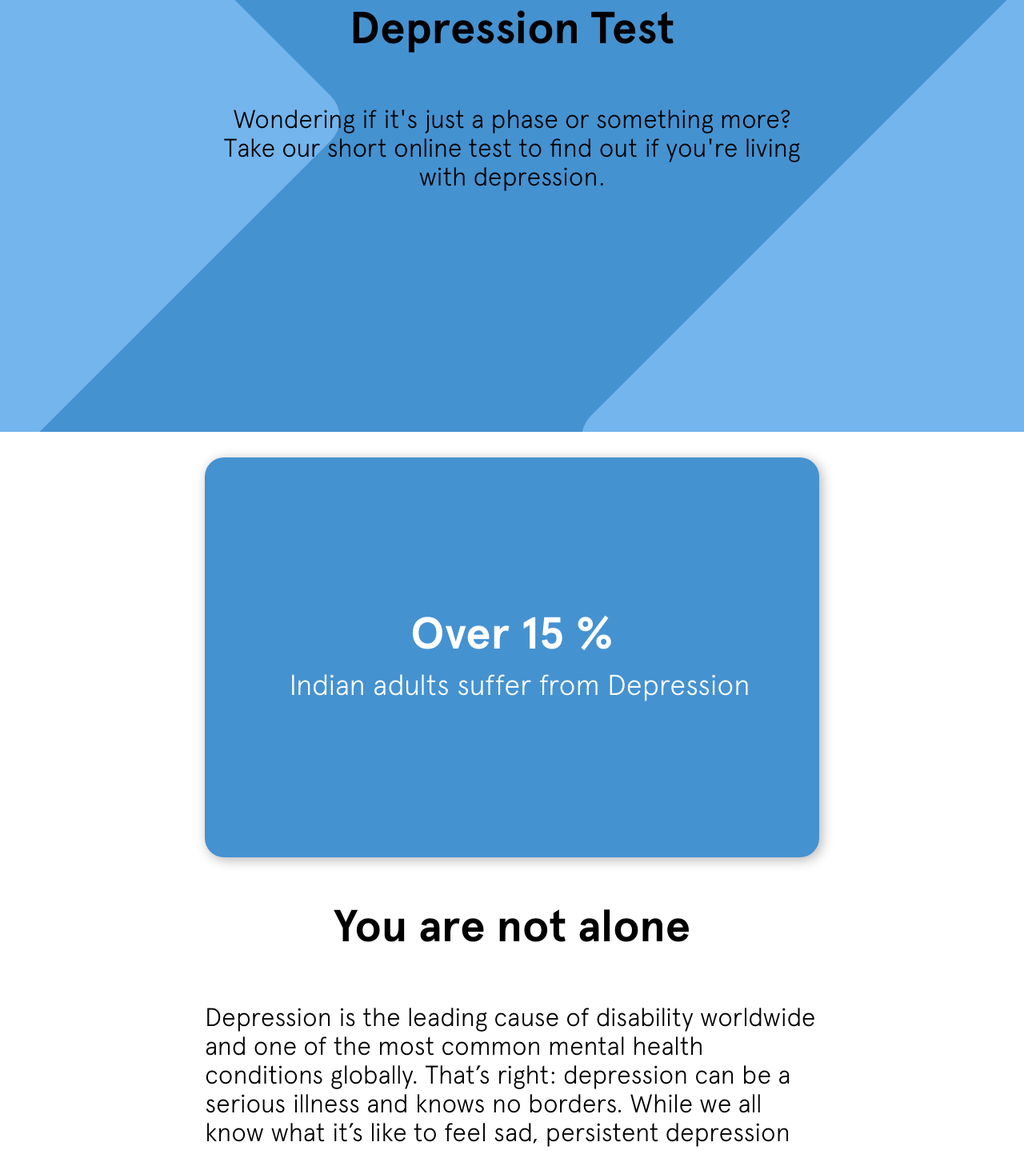
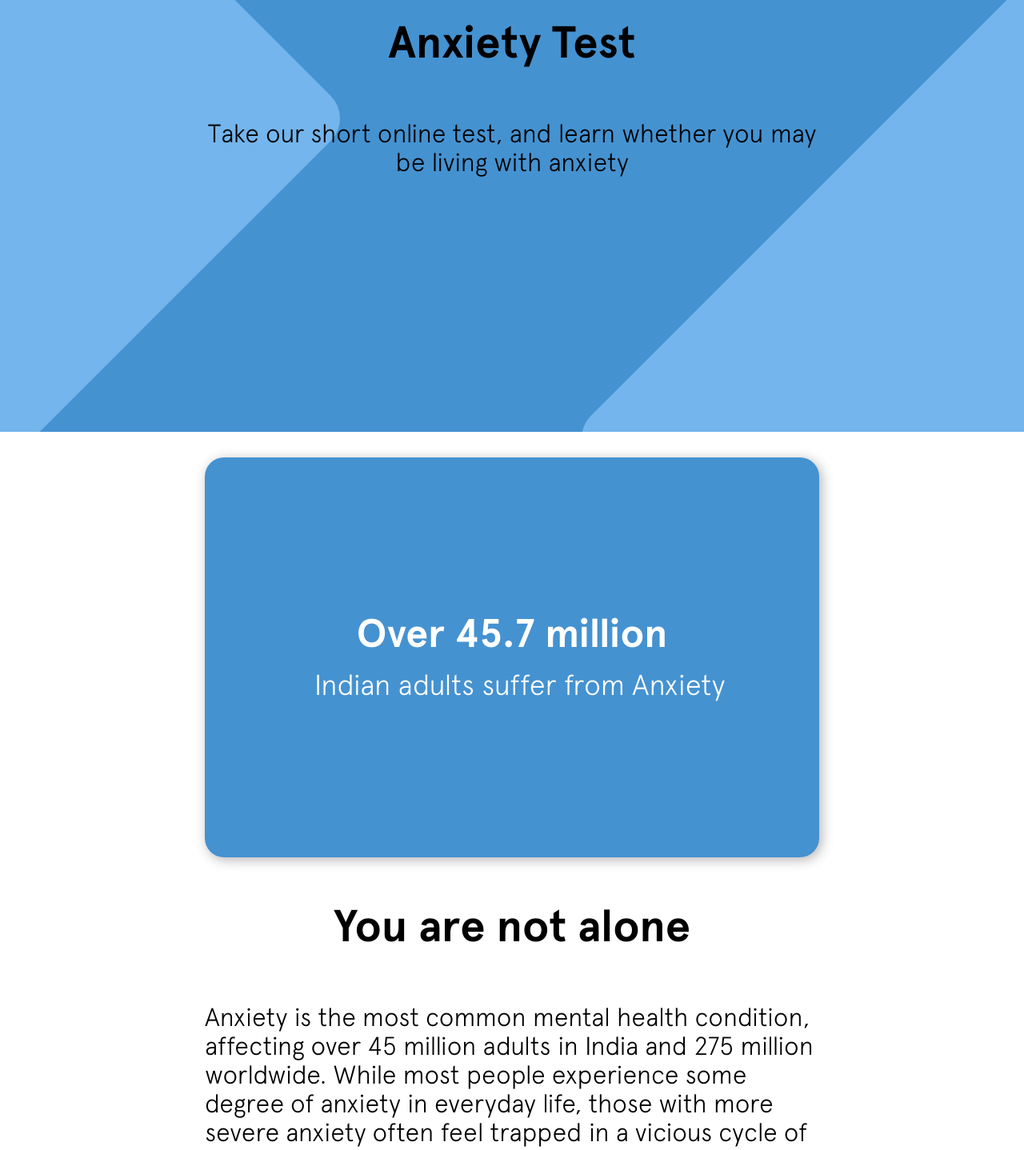
Before and after one commit to gnanasurya2/findhope, a React (Create React App) app: page /test/anxiety in a window 1280 px wide. Shown: the part 260-1698 px from the top of the page at 80% size. Built offline with nearby package versions, Linux system fonts and the light colour scheme.

Commit message:
added test data

```diff
--- a/src/App.js
+++ b/src/App.js
@@ -33,7 +33,7 @@ function App() {
             <Route path="/profile">
               <Profile />
             </Route>
-            <Route path="/questions">
+            <Route path="/questions/:testname">
               <Questions />
             </Route>
             <Route path="/result/:testname/:score/:tips">
--- a/src/components/PrimaryButton.js
+++ b/src/components/PrimaryButton.js
@@ -10,6 +10,7 @@ const Button = styled.button`
   margin-top: 24px;
   color: white;
   box-shadow: 0px 3px 5px grey;
+  cursor: pointer;
   &:hover {
     background-color: #005ee5;
     cursor: pointer;
--- a/src/containers/Questions.js
+++ b/src/containers/Questions.js
@@ -1,21 +1,13 @@
-import React, { useState } from "react";
+import React, { useState, useEffect } from "react";
 import ProgressBar from "../components/ProgressBar";
 import Option from "../components/Option";
 import styles from "../styles/Questions.module.css";
-import { Redirect } from "react-router-dom";
+import { Redirect, useParams } from "react-router-dom";
+import questionsData from "../helpers/questions.json";
 
-var questions = [
-  "Little interest or pleasure in doing things in the past two weeks",
-  "Feeling down depressed or hopeless in the past two weeks",
-  "Trouble falling or staying asleep or sleeping too much in the past two weeks",
-  "Feeling tired or having little energy in the past two weeks",
-  "Poor appetite or overeating in the past two weeks",
-  "Feeling bad about yourself or that you are a failure or have let yourself or your family down in the past two weeks",
-  "Trouble concentrating on things, such as studying or watching movies in the past two weeks",
-  "Moving or speaking so slowly or behaving restlesslythan usual in the past two weeks",
-  "Thoughts that you would be better off dead,or of hurting yourself in the past two weeks",
-];
 const Questions = (props) => {
+  const [questions, setQuestions] = useState([]);
+  const { testname } = useParams();
   const jump = 100 / questions.length;
   const [question, setQuestion] = useState(0);
   const [progress, setProgress] = useState(jump);
@@ -23,7 +15,15 @@ const Questions = (props) => {
   const [redirect, setRedirect] = useState(false);
   const [data, setData] = useState([]);
   const [tips, setTips] = useState(0);
-
+  useEffect(() => {
+    if (testname === "Depression") {
+      setQuestions(questionsData.depression);
+    } else if (testname === "Stress") {
+      setQuestions(questionsData.stress);
+    } else if (testname === "Anxiety") {
+      setQuestions(questionsData.anxiety);
+    }
+  }, [setQuestions, testname]);
   const clickHandler = (id) => {
     if (question < questions.length - 1) {
       setProgress((state) => state + jump);
--- a/src/containers/Test.js
+++ b/src/containers/Test.js
@@ -1,45 +1,54 @@
-import React, { useEffect } from "react";
-// import { useParams } from "react-router-dom";
+import React, { useEffect, useState } from "react";
+import { useParams } from "react-router-dom";
 import styles from "../styles/Test.module.css";
 import InfoBox from "../components/InfoBox";
 import PrimaryButton from "../components/PrimaryButton";
 import Tree from "../asset/feelbetter.svg";
-import { Link } from "react-router-dom";
+import { Link, Redirect } from "react-router-dom";
+import TestData from "../helpers/TestData.json";
 
 const Test = (props) => {
+  const [data, setData] = useState({});
+  const [redirect, setRedirect] = useState(false);
+
+  const { testName } = useParams();
   useEffect(() => {
     window.scrollTo({ top: 0 });
-  }, []);
+    console.log("asfaosf");
+    if (testName === "depression") {
+      setData(TestData.depression);
+    } else if (testName === "stress") {
+      setData(TestData.stress);
+    } else if (testName === "anxiety") {
+      setData(TestData.anxiety);
+    } else {
+      setRedirect(true);
+    }
+  }, [testName]);
+
   return (
     <div>
+      {redirect ? <Redirect to="/test" /> : null}
       <div className={styles.wrapper}>
         <div className={styles.background}>
           <div className={styles.square1}></div>
           <div className={styles.square2}></div>
         </div>
         <div className={styles.mainTitleContentContainer}>
-          <h1 className={styles.mainTitle}>Depression Test</h1>
-          <p className={styles.mainContent}>
-            Wondering if it's just a phase or something more? Take our short
-            online test to find out if you're living with depression.
-          </p>
+          <h1 className={styles.mainTitle}>{data.title}</h1>
+          <p className={styles.mainContent}>{data.titleContent}</p>
         </div>
       </div>
       <InfoBox background="#4592d1" color="white">
-        <h1 className={styles.statTitle}>Over 15 %</h1>
+        <h1 className={styles.statTitle}>{data.stat}</h1>
         <p className={styles.statContent}>
-          Indian adults suffer from Depression
+          Indian adults suffer from {data.name}
         </p>
       </InfoBox>
       <div className={styles.contentWrapper}>
         <h1 className={styles.mainTitle}>You are not alone</h1>
         <p className={styles.mainContent} style={{ textAlign: "left" }}>
-          Depression is the leading cause of disability worldwide and one of the
-          most common mental health conditions globally. That’s right:
-          depression can be a serious illness and knows no borders. While we all
-          know what it’s like to feel sad, persistent depression can become
-          severe and can lead to a range of other emotional and physical health
-          issues.
+          {data.content}
         </p>
         <img src={Tree} alt="tree" className={styles.mainImage} />
       </div>
@@ -50,19 +59,19 @@ const Test = (props) => {
           style={{ marginTop: "32px", marginBottom: "32px", textAlign: "left" }}
         >
           When you’re up against despair and exhaustion, things may feel like
-          they’ll never change. But you don’t have to live with depression.
+          they’ll never change. But you don’t have to live with {data.name}.
           You’re here, exploring how to get support. This is the first step. By
           connecting with a licensed therapist, you will get practical guidance
           to feel happier, healthier, and more empowered every day.
         </p>
       </InfoBox>
       <div className={styles.testWrapper}>
-        <h1 className={styles.testContainer}>Begin the Depression Test</h1>
+        <h1 className={styles.testContainer}>Begin the {data.title}</h1>
         <p className={styles.testContent}>
           Take our short online test, and learn whether you may be living with
-          depression.
+          {data.depression}
         </p>
-        <Link to="/questions">
+        <Link to={`/questions/${data.name}`}>
           <PrimaryButton title="Begin test" />
         </Link>
       </div>
--- a/src/containers/Testpage.js
+++ b/src/containers/Testpage.js
@@ -1,8 +1,9 @@
-import React, { useEffect } from "react";
+import React, { useEffect, useState } from "react";
 import styles from "../styles/Testpage.module.css";
 import TestContainer from "../components/TestContainer";
 import Testimonial from "../components/Testimonial";
 import { NavLink } from "react-router-dom";
+
 const TestPage = (props) => {
   const testClickHandler = () => {
     console.log(props.route);
@@ -45,7 +46,7 @@ const TestPage = (props) => {
             color="#807a7d"
           />
         </NavLink>
-        <NavLink to="/test/anxious" style={{ textDecoration: "none" }}>
+        <NavLink to="/test/anxiety" style={{ textDecoration: "none" }}>
           <TestContainer
             title="Am I Anxious ?"
             background="#6992d9"
--- a/src/helpers/Depression.json
+++ b/src/helpers/Depression.json
@@ -146,5 +146,10 @@
         }
       ]
     }
+  ],
+  "anxiety": [
+    {
+      "title": ""
+    }
   ]
 }
--- /dev/null
+++ b/src/helpers/TestData.json
@@ -0,0 +1,23 @@
+{
+  "depression": {
+    "name": "Depression",
+    "title": "Depression Test",
+    "titleContent": "Wondering if it's just a phase or something more? Take our short online test to find out if you're living with depression.",
+    "stat": "Over 15 %",
+    "content": "Depression is the leading cause of disability worldwide and one of the most common mental health conditions globally. That’s right: depression can be a serious illness and knows no borders. While we all know what it’s like to feel sad, persistent depression can become severe and can lead to a range of other emotional and physical health issues."
+  },
+  "anxiety": {
+    "name": "Anxiety",
+    "title": "Anxiety Test",
+    "titleContent": "Take our short online test, and learn whether you may be living with anxiety",
+    "stat": "Over 45.7 million",
+    "content": "Anxiety is the most common mental health condition, affecting over 45 million adults in India and 275 million worldwide. While most people experience some degree of anxiety in everyday life, those with more severe anxiety often feel trapped in a vicious cycle of rumination, inaction and self-doubt"
+  },
+  "stress": {
+    "name": "Stress",
+    "title": "Stress Test",
+    "titleContent": "Take our short online test, and learn how well are you coping up with stress.",
+    "stat": "Over 45.8%",
+    "content": "Stress is the most common mental health condition, affecting over 45% of adults in India. While most people experience some degree of stress in everyday life, those with more severe stress often feel trapped in a vicious cycle of rumination,inaction and self-doubt"
+  }
+}
--- /dev/null
+++ b/src/helpers/questions.json
@@ -0,0 +1,34 @@
+{
+  "depression": [
+    "Little interest or pleasure in doing things in the past two weeks",
+    "Feeling down depressed or hopeless in the past two weeks",
+    "Trouble falling or staying asleep or sleeping too much in the past two weeks",
+    "Feeling tired or having little energy in the past two weeks",
+    "Poor appetite or overeating in the past two weeks",
+    "Feeling bad about yourself or that you are a failure or have let yourself or your family down in the past two weeks",
+    "Trouble concentrating on things, such as studying or watching movies in the past two weeks",
+    "Moving or speaking so slowly or behaving restlesslythan usual in the past two weeks",
+    "Thoughts that you would be better off dead,or of hurting yourself in the past two weeks"
+  ],
+  "stress": [
+    "In the last month, how often have you been upset because of something that  happened unexpectedly?",
+    "In the last month, how often have you felt that you were unable to control the important things in your life?",
+    " In the last month, how often have you felt nervous and stressed?",
+    "In the last month, how often have you felt confident about your ability to handle  your personal problems?",
+    " In the last month, how often have you felt that things were going your way?",
+    "In the last month, how often have you found that you could not cope with all the things that you had to do?",
+    "In the last month, how often have you been able to control irritations in your life?",
+    "In the last month, how often have you felt that you were on top of things?",
+    "In the last month, how often have you been angered because of things that happened that were outside of your control?",
+    "In the last month, how often have you felt difficulties were piling up so high that you could not overcome them?"
+  ],
+  "anxiety": [
+    "Feeling nervous, anxious, or on edge",
+    "Not being able to stop or control worrying",
+    "Worrying too much about different things",
+    "Trouble relaxing",
+    "Being so restless that it\"s hard to sit still",
+    "Becoming easily annoyed or irritable",
+    "Feeling afraid as if something awful might happen "
+  ]
+}
--- a/src/styles/Test.module.css
+++ b/src/styles/Test.module.css
@@ -65,8 +65,9 @@
 }
 
 .statTitle {
-  font-size: 56px;
+  font-size: 50px;
   margin-bottom: 24px;
+  text-align: center;
 }
 
 .statContent {
```
Also changed, not shown: src/containers/YouthAdvocates.js (+6 -1 lines).
